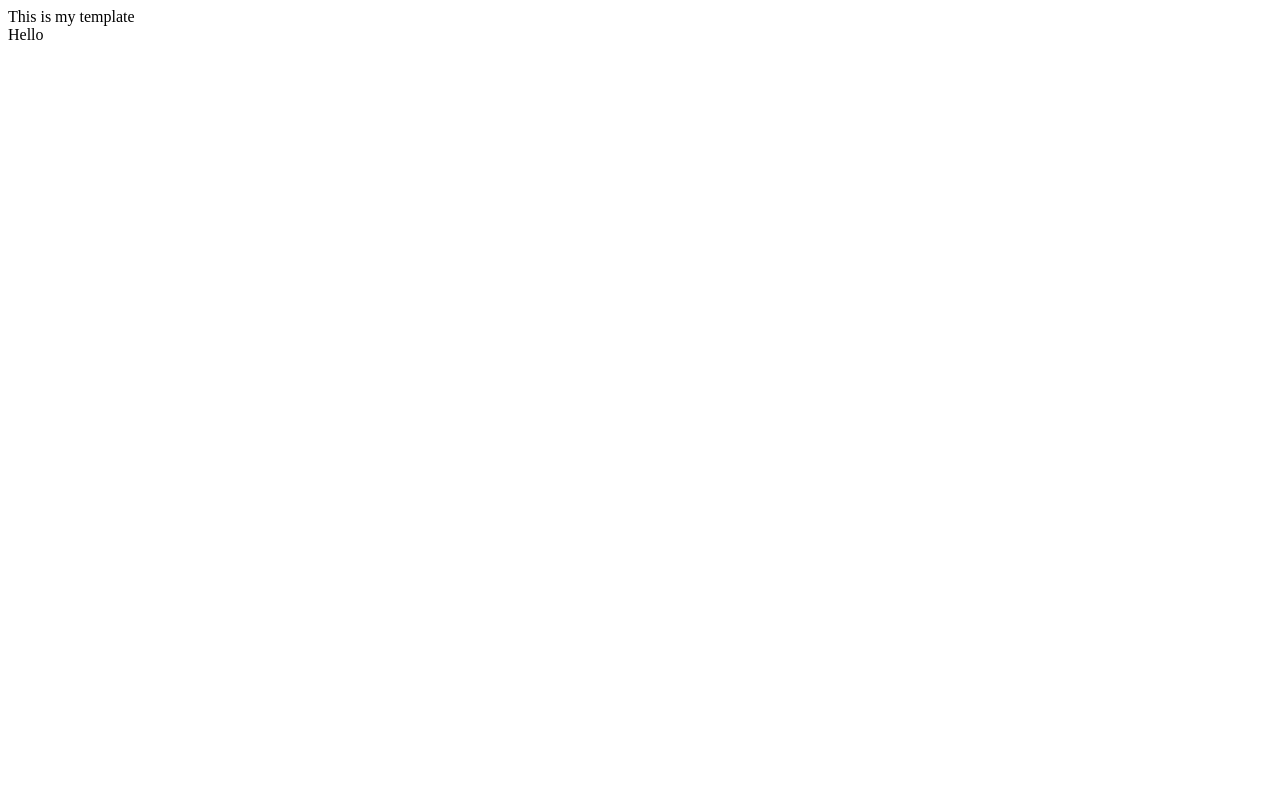
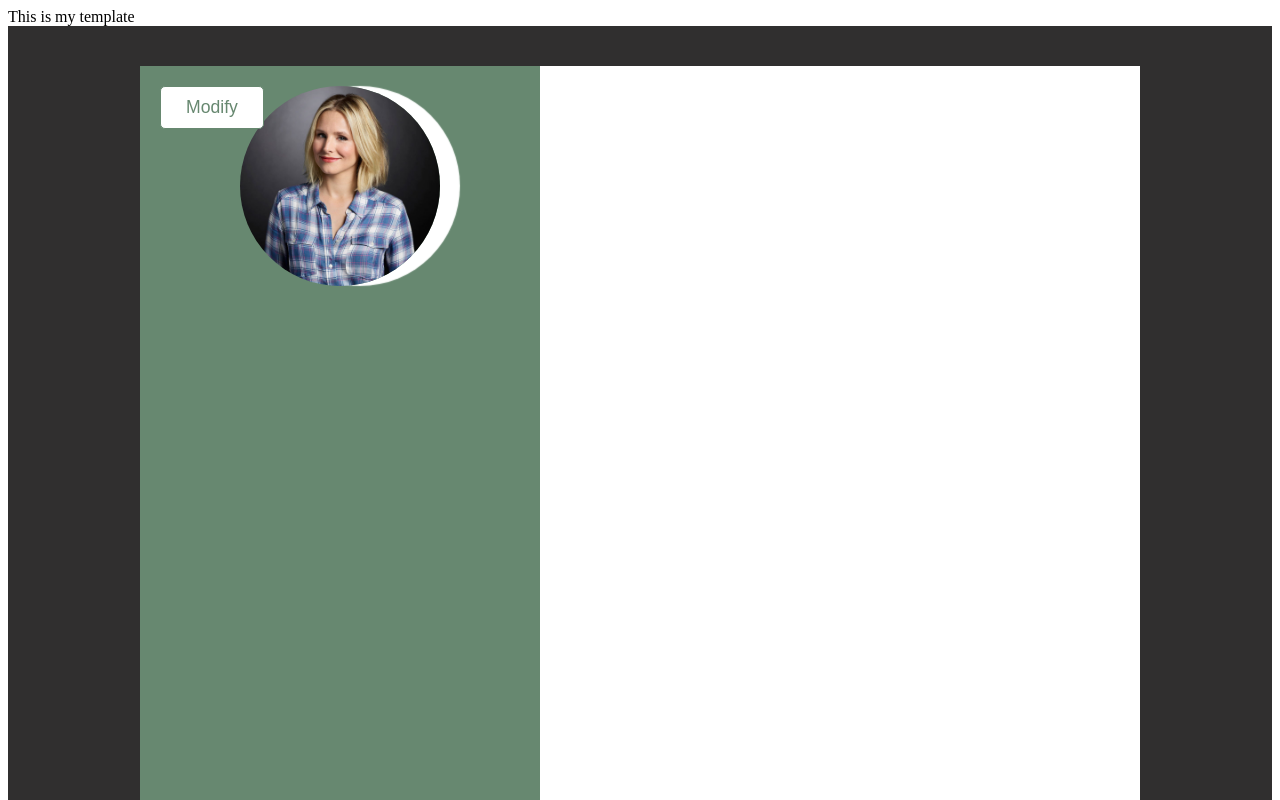
Before and after one commit to Velthas/buildrriculum, a React app: page / in a window 1280 px wide. Shown: the top 800 px of the page. Built offline with nearby package versions, Linux system fonts and the light colour scheme.

Commit message:
wrote code to display and edit cv picture

```diff
--- a/src/App.js
+++ b/src/App.js
@@ -1,4 +1,6 @@
-import React, { Component } from "react";
+import React, { Component } from 'react';
+import Cv from './components/Cv';
+import './styles/cv.css';
 
 class App extends Component {
   constructor() {
@@ -6,7 +8,9 @@ class App extends Component {
   }
 
   render() {
-    return (<div> Hello </div>)
+    return (<div id="backdrop">
+      <Cv />
+       </div>)
   }
 }
 
--- /dev/null
+++ b/src/components/Background.js
@@ -0,0 +1,15 @@
+import React, { Component } from 'react';
+
+class Background extends Component {
+  constructor(props) {
+    super(props);
+  }
+
+  render() {
+    return (
+    <div id="background"> </div>
+    );
+  }
+}
+
+export default Background;
--- /dev/null
+++ b/src/components/Cv.js
@@ -0,0 +1,20 @@
+import React, { Component } from 'react';
+import Background from './Background';
+import Sidebar from './Sidebar';
+
+class Cv extends Component {
+  constructor(props) {
+    super(props);
+  }
+
+  render() {
+    return (
+    <div className="flex-row" id="cv-container">
+      <Sidebar />
+      <Background />
+    </div>
+    );
+  }
+}
+
+export default Cv;
--- /dev/null
+++ b/src/components/Picture.js
@@ -0,0 +1,45 @@
+import React, { Component } from 'react';
+
+class Picture extends Component {
+  constructor(props) {
+    super(props);
+
+    this.state = {
+      edit: false,
+    }
+
+    this.toggleEdit = this.toggleEdit.bind(this);
+  }
+
+  toggleEdit() {
+    this.setState({
+      edit: !this.state.edit,
+    });
+  }
+
+  render() {
+    return (
+    <div className="cv-section flex-row centered-both cv-image">
+      <button className="edit-button absolute-top-left" onClick={this.toggleEdit}>Modify</button>
+      <img src={this.props.imgUrl}></img>
+    {this.state.edit &&
+      <div className="form">
+        <form id="img-form">
+          <label for="img-url">{'Image\'s URL'}</label>
+          <input type="url" placeholder="https://my-example-url.com/picture.jpg" id="img-url"></input>
+          <div className="flex-row">
+            <button class="button-cancel" type="button" onClick={this.toggleEdit}>Cancel</button>
+            <button class="button-submit" type="submit" onClick={() => {
+              const newUrl = document.querySelector('#img-form input').value
+              this.props.changeInfo('photoUrl', newUrl);
+              this.toggleEdit();
+            }}>Confirm</button>
+          </div>
+        </form>
+      </div>}
+    </div>
+    );
+  }
+}
+
+export default Picture;
--- /dev/null
+++ b/src/components/Sidebar.js
@@ -0,0 +1,36 @@
+import React, { Component } from 'react';
+import Eleanor from './../images/eleanor.jpeg';
+import Picture from './Picture';
+
+class Sidebar extends Component {
+  constructor(props) {
+    super(props)
+
+    this.state = {
+      photoUrl: Eleanor,
+      profile: 'This is a description. You may wonder what it describes, or what even is its purpose in life, but truth is, I am not yet ready to disclose that information: in short, what should be a brief, informative paragraph, really has become a long, condescending, pedantic gathering of words, all cheering for the time they detracted from your total lifetime count. Please, dont hate me',
+      contacts: {
+        telephone: '202-555-01745',
+        mail: 'eleanor@goodplace.org',
+        website: 'https://otterhuggingastheysleep.goodplace.com',
+      },
+      languages: [['English', 'Fluent']]
+    }
+
+    this.changeInfo = this.changeInfo.bind(this);
+  }
+
+  changeInfo(varName, value) {
+    this.setState({
+      [varName]: value
+    });
+  };
+
+  render() {
+    return <div id="sidebar" className="flex-column centered">
+      <Picture imgUrl={this.state.photoUrl} changeInfo={this.changeInfo} />
+    </div>
+  }
+}
+
+export default Sidebar;
--- /dev/null
+++ b/src/styles/cv.css
@@ -0,0 +1,193 @@
+:root {
+  --sidebar-background: #678870;
+  --sidebar-color: #ffffff;
+  --image-backdrop: #ffffff;
+
+  --form-background: #f5f5f5fa;
+  --form-border: #d5d5d5;
+  --input-upper-border: #e5e5e5;
+  --input-lower-border: #868686;
+  --input-lower-border-focus: #678870;
+  --input-background-color: #fafafa;
+  --input-text: #5f5f5f;
+  --input-background-hover: #eaeaea;
+  --label-color: #1a1a1a;
+}
+
+#backdrop {
+  display: flex;
+  align-items: center;
+  justify-content: center;
+
+  background-color: rgb(48, 47, 47);
+}
+
+#cv-container {
+  width: 1000px;
+  min-height: 1000px;
+
+  margin: 20px;
+  padding: 20px;
+}
+
+/* Shared styling */
+
+button.edit-button {
+  position: absolute;
+
+  padding: 10px 25px;
+
+  font-size: 1.1rem;
+
+  border-radius: 5px;
+
+  transition: 0.3s ease-in;
+}
+
+.absolute-top-left {
+  top: 0;
+  left: 0;
+}
+
+#sidebar button.edit-button {
+  background-color: var(--sidebar-color);
+  color: var(--sidebar-background);
+
+  border: 1px solid var(--sidebar-background)
+}
+
+#sidebar button.edit-button:hover {
+  transform: scale(1.1)
+}
+
+.flex-row {
+  display: flex;
+  flex-direction: row;
+}
+
+.flex-column {
+  display: flex;
+  flex-direction: column;
+}
+
+.centered-horizontal,
+.centered-both {
+  align-items: center;
+}
+
+.centered-both {
+  justify-content: center;
+}
+
+/* Form */
+
+.form {
+  position: absolute;
+  top: 0;
+
+  background-color: var(--form-background);
+  border: 1px solid var(--form-border);
+  border-radius: 10px;
+
+  padding: 20px;
+}
+
+.form label {
+  color: var(--label-color);
+}
+
+.form input {
+  width: 300px;
+  margin: 5px 0 20px 0;
+  padding: 10px;
+
+  border: 1px solid var(--input-upper-border);
+  border-bottom: 2px solid var(--input-lower-border);
+  border-radius: 5px;
+
+  background-color: var(--input-background-color);
+  color: var(--label-color);
+}
+
+.form input::placeholder {
+  color: var(--input-text);
+}
+
+.form input:hover {
+  background-color: var(--input-background-hover)
+}
+
+.form input:focus-visible {
+  outline: none;
+  border-bottom: 2px solid var(--sidebar-background);
+}
+
+.button-cancel,
+.button-submit {
+  padding: 10px 17px;
+  margin: 5px;
+
+  border: none;
+  border-radius: 3px;
+
+  cursor: pointer;
+
+  transition: 0.3s ease-in;
+}
+
+.button-cancel {
+  border: 1px solid var(--form-border);
+  background-color: var(--input-background-color);
+  color: var(--input-text);
+}
+
+.button-cancel:hover {
+  border: 1px solid var(--sidebar-background);
+  color: var(--input-lower-border);
+}
+
+.button-submit {
+  border: 1px solid transparent;
+  background-color: var(--sidebar-background);
+  color: var(--sidebar-color);
+}
+
+.button-submit:hover {
+  border: 1px solid var(--sidebar-background);
+  background-color: #63916f;
+}
+
+/* Left half of the CV */
+
+#sidebar {
+  min-height: 1000px;
+  width: 40%;
+
+  background-color: var(--sidebar-background);
+  color: var(--sidebar-color);
+}
+
+.cv-section {
+  margin: 20px 20px;
+  position: relative;
+}
+
+.cv-image img,
+.edit-img-text {
+  width: 200px;
+  height: 200px;
+  border-radius: 100px;
+}
+
+.cv-image img{
+  box-shadow: 20px 0px 1px white;
+}
+
+/* Right half of the CV */
+
+#background {
+  min-height: 1000px;
+  width: 60%;
+
+  background-color: var(--sidebar-color);
+}
```
Also changed, not shown: src/images/eleanor.jpeg (added).
